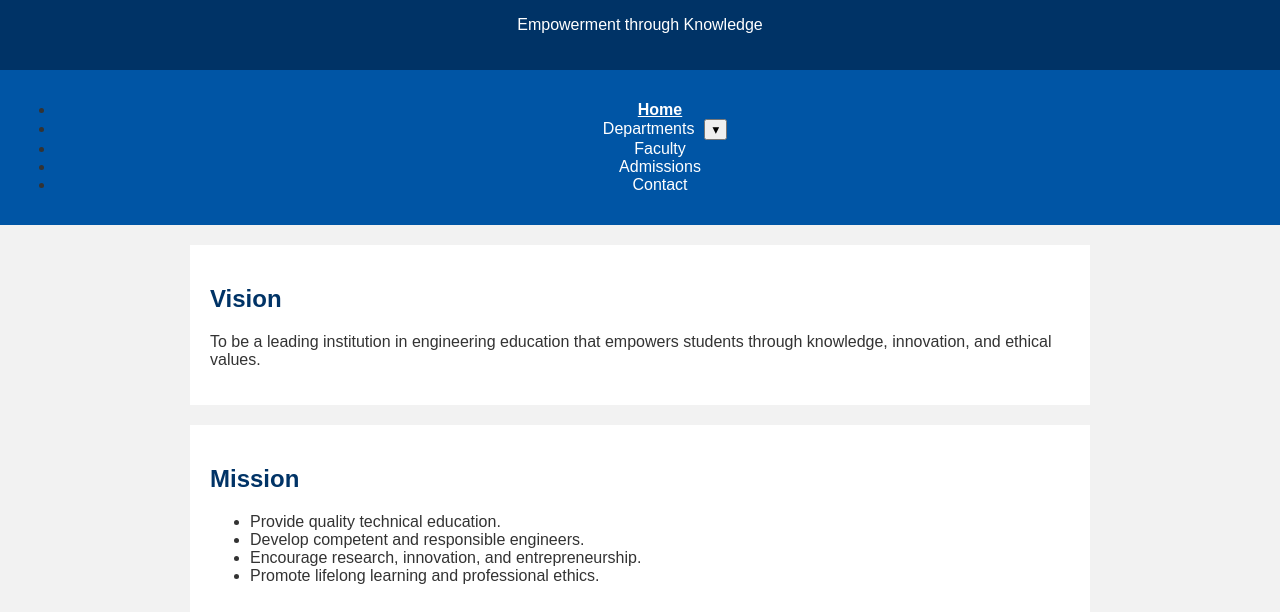
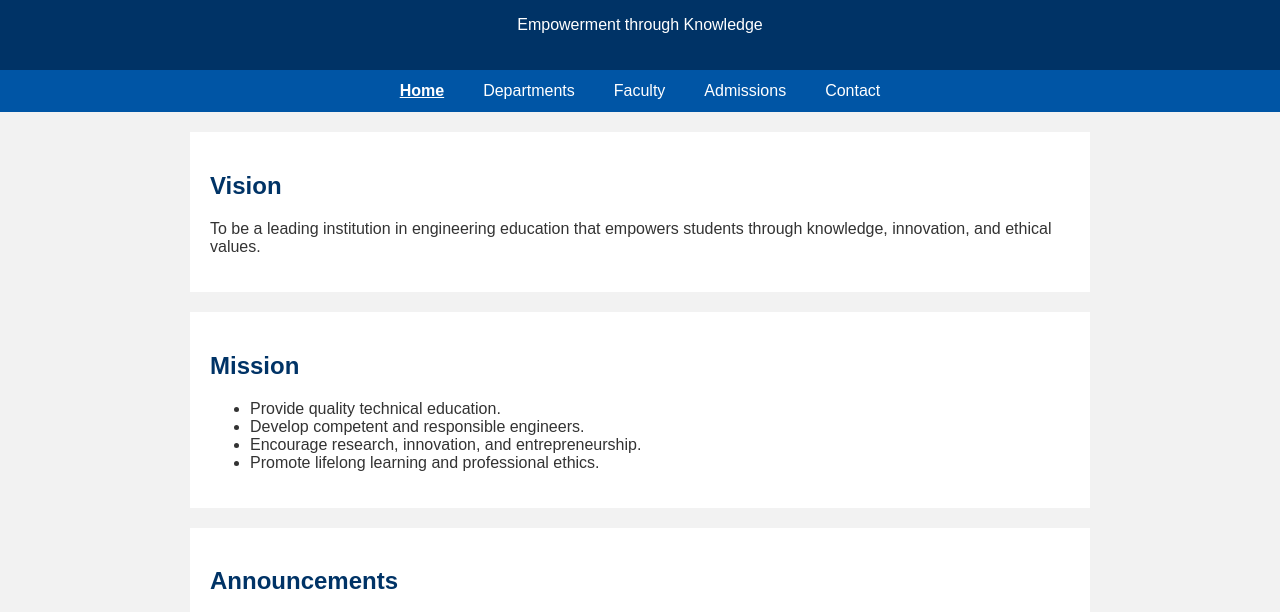
Before and after one commit to NeonMan5311/smart_college_website_portal, a plain HTML site: page index.html in a window 1280 px wide. Shown: the part 188-800 px from the top of the page. Drawn offline with Linux system fonts and the light colour scheme.

Commit message:
feat: add reusable UI components and update navigation styles

```diff
--- a/js/components.js
+++ b/js/components.js
@@ -25,46 +25,6 @@ function renderHeader(box) {
   `;
 }
 
-async function fillDropdown(menu) {
-  try {
-    const depts = await getData('departments');
-    depts.forEach(dept => {
-      const li = document.createElement('li');
-      const a = document.createElement('a');
-      a.href = '#/departments';
-      a.textContent = dept.name;
-      li.appendChild(a);
-      menu.appendChild(li);
-    });
-  } catch (e) {}
-}
-
-function addDropdown(item) {
-  item.classList.add('has-dropdown');
-  const btn = document.createElement('button');
-  btn.type = 'button';
-  btn.className = 'dropdown-toggle';
-  btn.textContent = ' ▾';
-
-  const menu = document.createElement('ul');
-  menu.className = 'dropdown';
-  menu.style.display = 'none';
-
-  fillDropdown(menu);
-
-  btn.addEventListener('click', (e) => {
-    e.stopPropagation();
-    menu.style.display = menu.style.display === 'none' ? 'block' : 'none';
-  });
-
-  document.addEventListener('click', () => {
-    menu.style.display = 'none';
-  });
-
-  item.appendChild(btn);
-  item.appendChild(menu);
-}
-
 function renderNav(box) {
   box.textContent = '';
   const ul = document.createElement('ul');
@@ -75,10 +35,6 @@ function renderNav(box) {
     a.textContent = item.label;
     a.dataset.route = item.path;
     li.appendChild(a);
-
-    if (item.path === 'departments') {
-      addDropdown(li);
-    }
     ul.appendChild(li);
   });
   box.appendChild(ul);
--- a/style.css
+++ b/style.css
@@ -14,14 +14,29 @@ header {
 
 nav {
     background-color: #0055a5;
-    padding: 15px;
+    padding: 12px 15px;
     text-align: center;
+}
+
+nav ul {
+    list-style: none;
+    margin: 0;
+    padding: 0;
+    display: flex;
+    justify-content: center;
+    align-items: center;
+    flex-wrap: wrap;
+    gap: 15px;
+}
+
+nav li {
+    display: inline;
 }
 
 nav a {
     color: white;
-    margin: 10px;
     text-decoration: none;
+    padding: 6px 12px;
 }
 
 nav a:hover, nav a.active {
@@ -128,8 +143,8 @@ footer {
 }
 
 @media (max-width: 600px) {
-    nav a {
-        display: block;
-        margin: 8px;
+    nav ul {
+        flex-direction: column;
+        gap: 8px;
     }
 }
```
Also changed, not shown: 1 other file.
